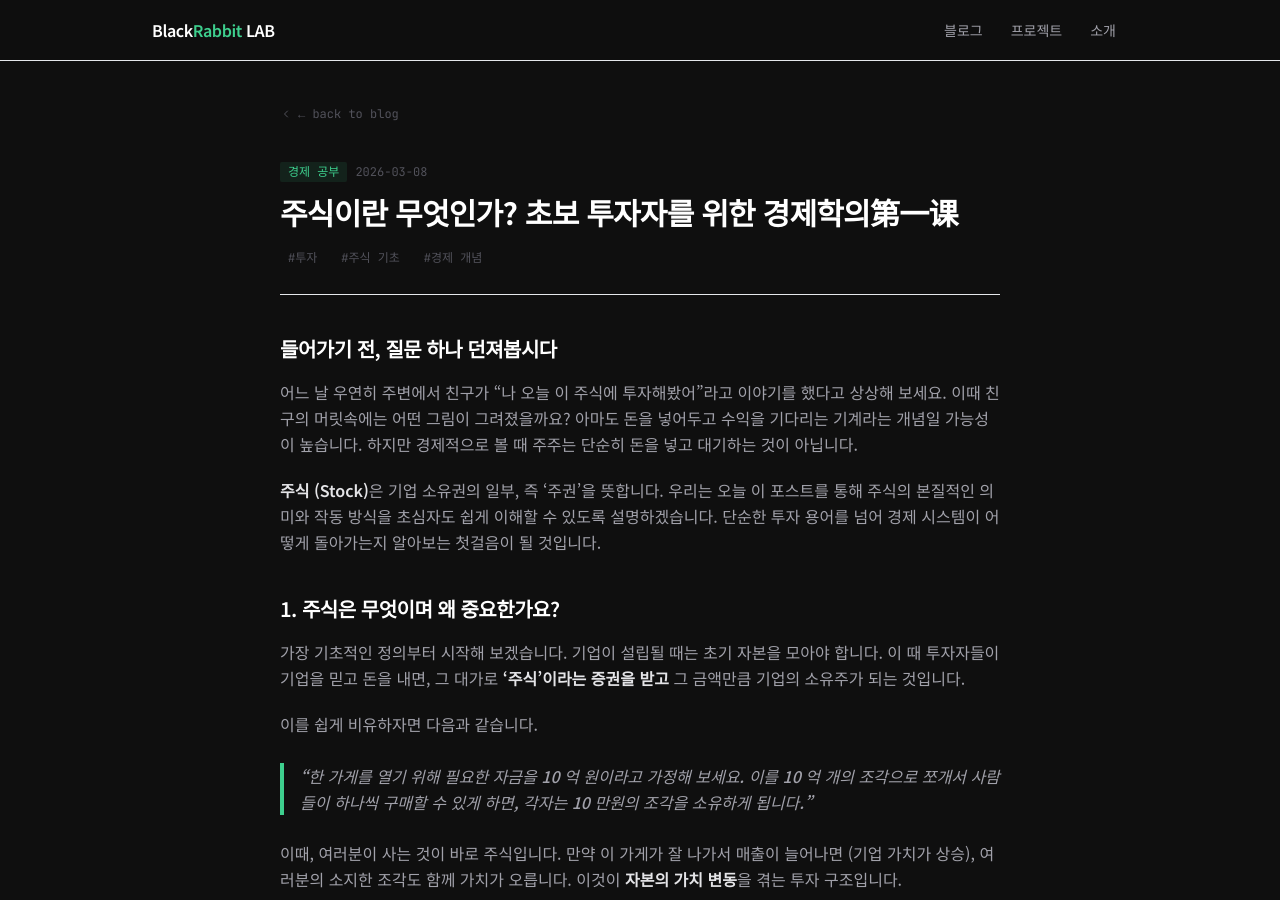
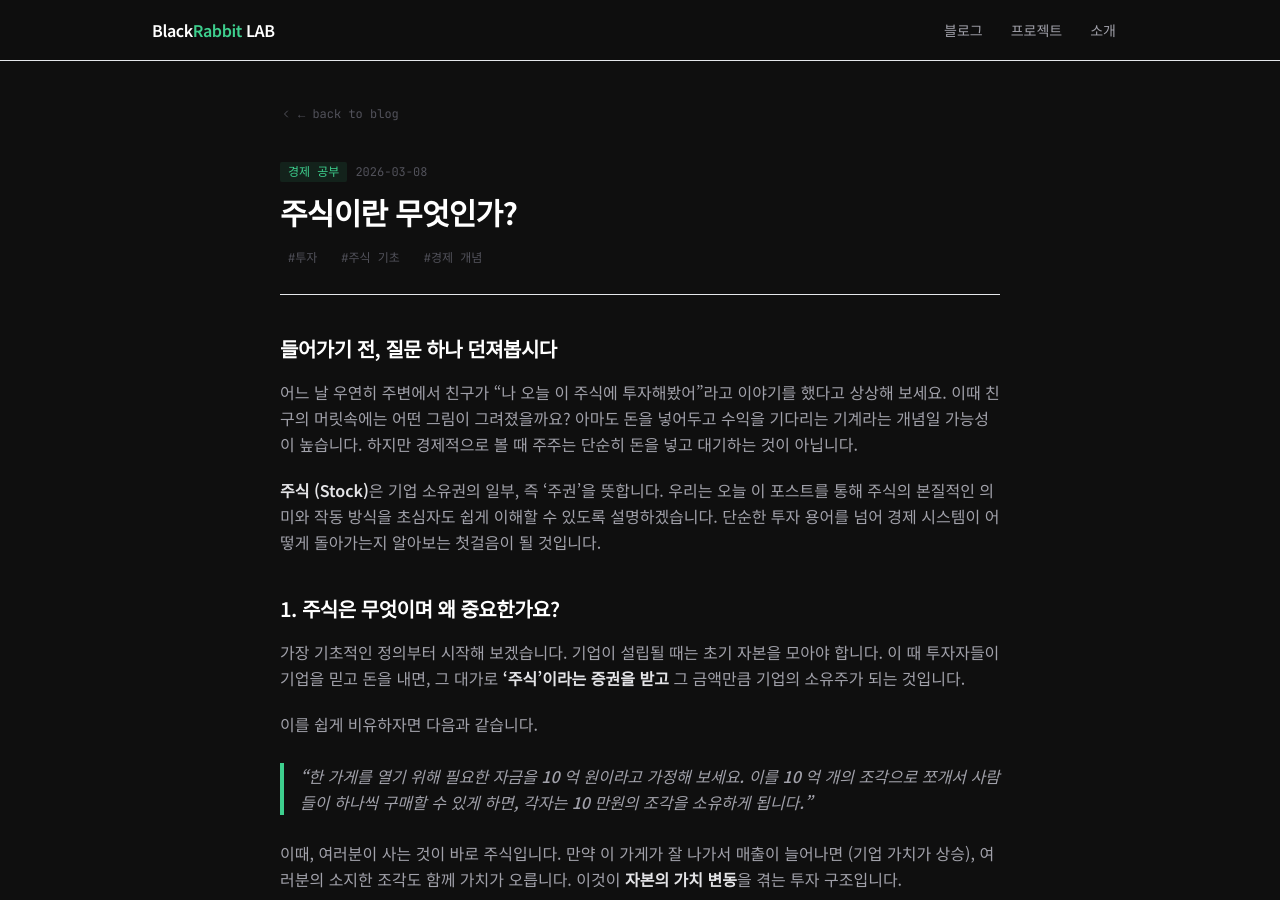
Before and after one commit to blackrabbitDeveloper/blackrabbitdeveloper.github.io, a Jekyll site: the page built from _posts/2026-03-08-what-are-stocks-guide.md, in a window 1280 px wide and 900 px high. Built offline with Jekyll 4.4.1, drawn with Linux system fonts in a browser that asks for light colours; nearby versions of some CDN libraries.

Commit message:
포스트 발행: 2026-03-08-what-are-stocks-guide.md

```diff
--- a/_posts/2026-03-08-what-are-stocks-guide.md
+++ b/_posts/2026-03-08-what-are-stocks-guide.md
@@ -1,6 +1,6 @@
 ---
 layout: post
-title: "주식이란 무엇인가? 초보 투자자를 위한 경제학의第一课"
+title: "주식이란 무엇인가?"
 date: 2026-03-08
 categories: [경제 공부]
 tags: [투자, 주식 기초, 경제 개념]
```
